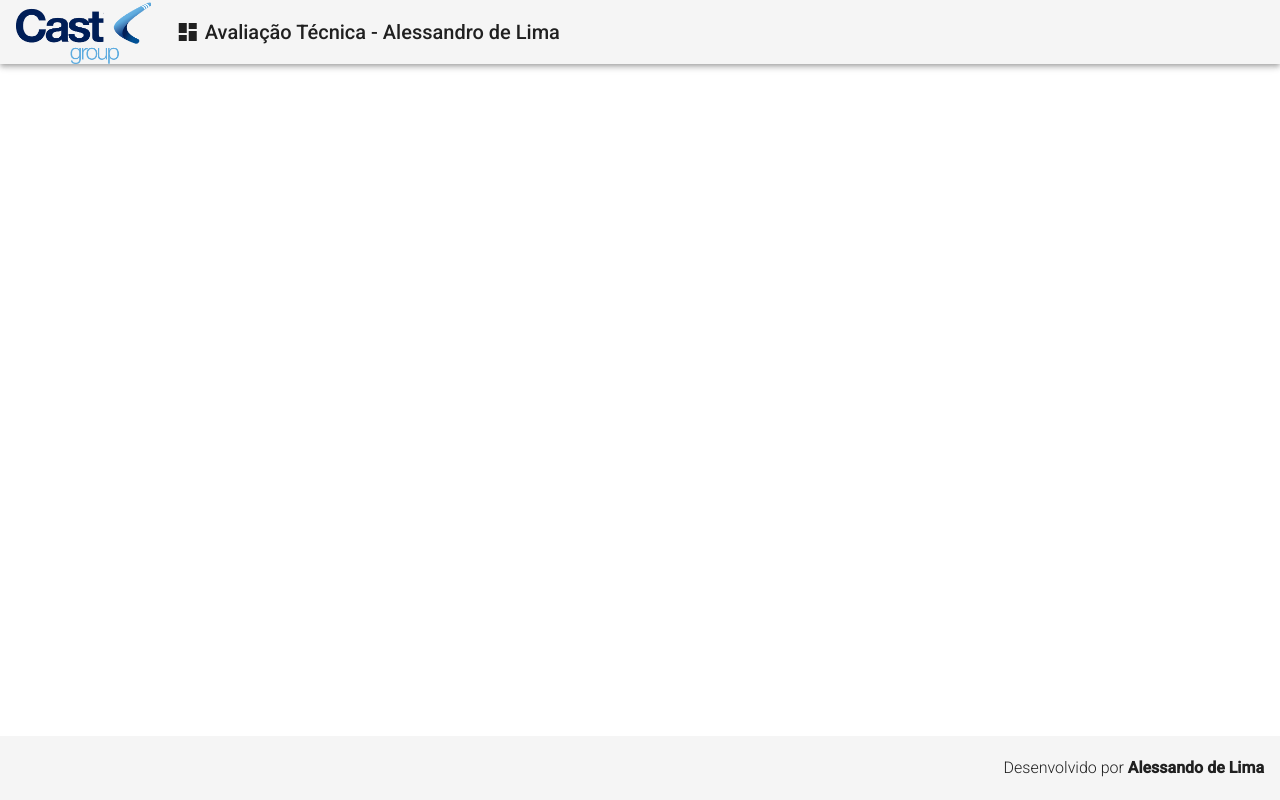
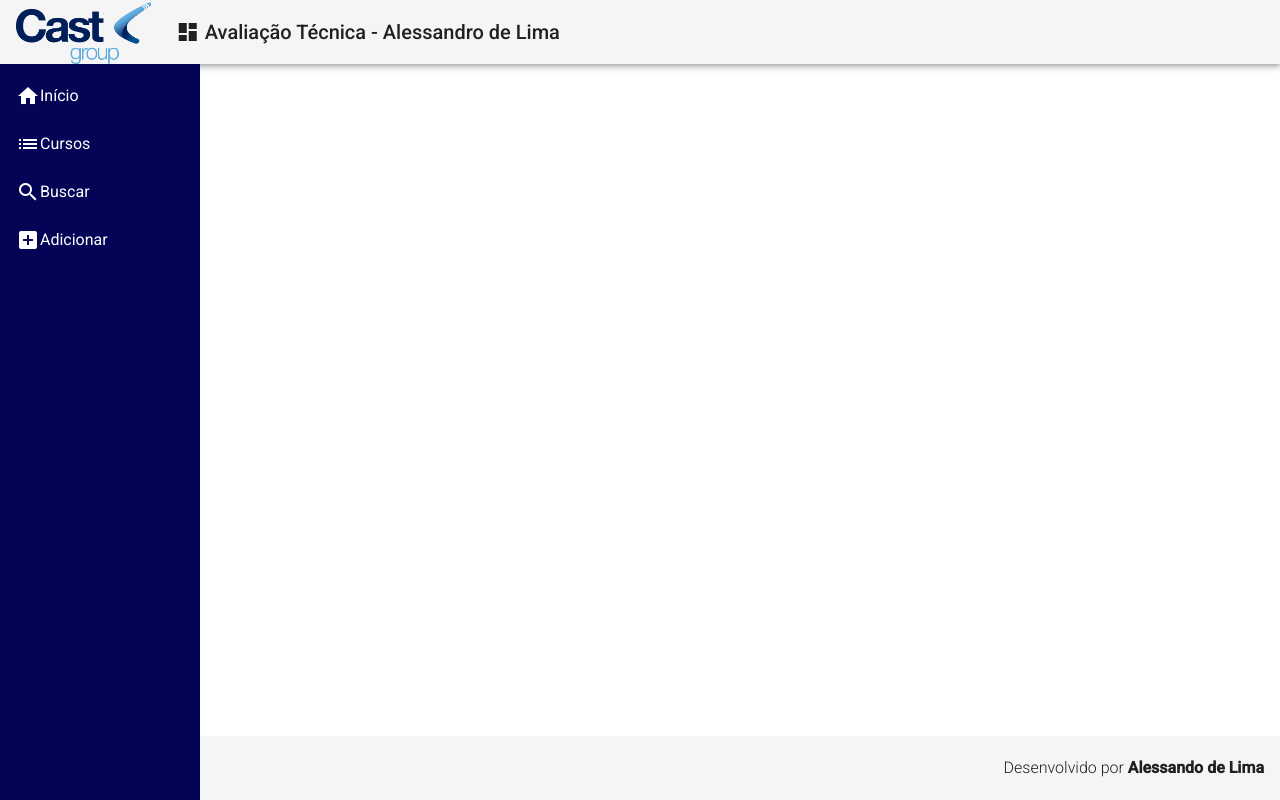
Before and after one commit to aledelima/cast-technical-evaluation-frontend, an Angular app: page / in a window 1280 px wide. Built offline with nearby package versions, Linux system fonts and the light colour scheme.

Commit message:
Nav component created

```diff
--- a/src/app/app.component.html
+++ b/src/app/app.component.html
@@ -1,2 +1,3 @@
 <app-header></app-header>
+<app-nav></app-nav>
 <app-footer></app-footer>
--- /dev/null
+++ b/src/app/components/template/nav/nav.component.css
@@ -0,0 +1,8 @@
+.sidenav {
+    background-color: rgb(4, 4, 87);
+    width: 200px;
+}
+
+.sidenav a {
+    color: #FFF;
+}
--- /dev/null
+++ b/src/app/components/template/nav/nav.component.html
@@ -0,0 +1,31 @@
+<mat-sidenav-container>
+    <mat-sidenav class="sidenav" mode="side" opened
+        fixedInViewport="true" fixedTopGap="64">
+        <mat-nav-list>
+            <a mat-list-item>
+                <i class="material-icons">
+                    home
+                </i>
+                Início
+            </a>
+            <a mat-list-item>
+                <i class="material-icons">
+                    list
+                </i>
+                Cursos
+            </a>
+            <a mat-list-item>
+                <i class="material-icons">
+                    search
+                </i>
+                Buscar
+            </a>
+            <a mat-list-item>
+                <i class="material-icons">
+                    add_box
+                </i>
+                Adicionar
+            </a>
+        </mat-nav-list>
+    </mat-sidenav>
+</mat-sidenav-container>
--- /dev/null
+++ b/src/app/components/template/nav/nav.component.ts
@@ -0,0 +1,15 @@
+import { Component, OnInit } from '@angular/core';
+
+@Component({
+  selector: 'app-nav',
+  templateUrl: './nav.component.html',
+  styleUrls: ['./nav.component.css']
+})
+export class NavComponent implements OnInit {
+
+  constructor() { }
+
+  ngOnInit(): void {
+  }
+
+}
```
Also changed, not shown: src/app/app.module.ts (+10 -3 lines).
